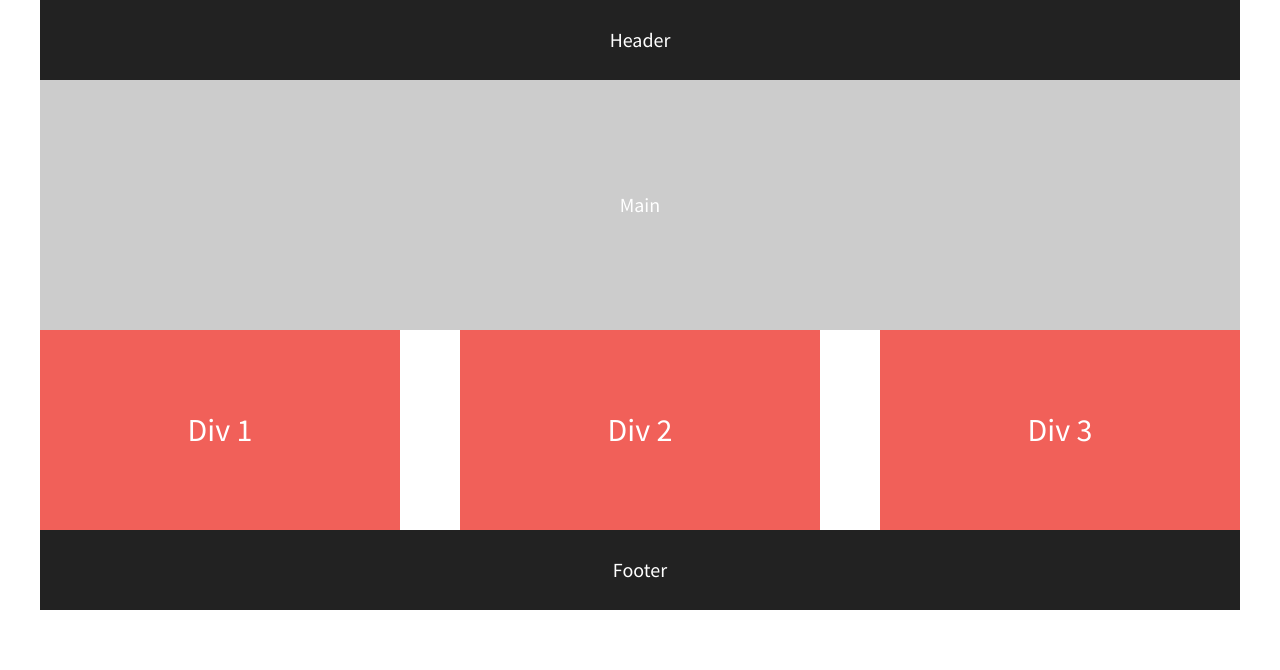
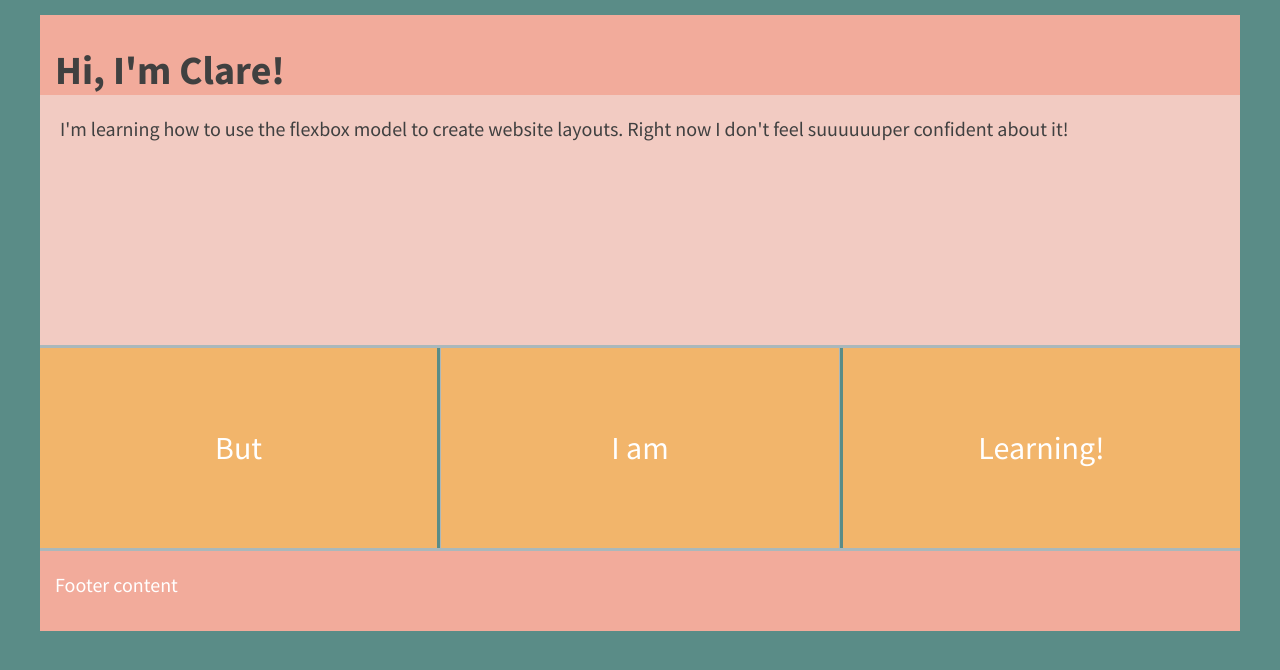
Before and after one commit to cheisentrout/flexbox-layout-starter, a plain HTML site: page index.html in a window 1280 px wide. Drawn offline with nearby package versions, Linux system fonts and the light colour scheme.

Commit message:
Personalized content

```diff
--- a/css/main.css
+++ b/css/main.css
@@ -107,27 +107,39 @@ body {
   font-size: 1.25em;
   height: 100%;
   color: #fff;
+  background-color: #5A8C87;
 }
 
 header,
 footer {
-  background-color: #222;
+  background-color: #F2AB9B;
   height: 80px;
   width: 100%;
+  display: flex;
+  justify-content: flex-start;
 }
 
+header {
+  margin-top: 15px;
+}
+
+header h1 {
+  color: #404040;
+  padding: 0 15px;
+
+}
 main {
-  background-color: #ccc;
+  background-color: #F2CBC2;
+  justify-content: center;
+  align-items: center;
+  padding: 0 20px;
   height: 250px;
   width: 100%;
+  border-bottom: 3px solid #AAB8BB;
 }
 
-header,
-footer,
-main {
-  display: flex;
-  justify-content: center;
-  align-items: center
+main p {
+  color: #404040;
 
 }
 
@@ -140,18 +152,31 @@ main {
 
 }
 
+#div-2 {
+  border-left: 1px solid #AAB8BB;
+  border-right: 1px solid #AAB8BB;
+}
+
 .flex-items {
   color: #fff;
   line-height: 1.5em;
   font-size: 1.6em;
-  background-color: #f16059;
-  width: 30%;
+  background-color: #F2B56B;
+  width: 33.1%;
   height: 200px;
   display: flex;
   justify-content: center;
   align-items: center;
 }
 
+footer {
+  border-top: 3px solid #AAB8BB;
+}
+
+footer p {
+  padding: 0 15px;
+
+}
 /* ==========================================================================
    Helper classes
    ========================================================================== */
--- a/index.html
+++ b/index.html
@@ -22,18 +22,24 @@
 
         <!-- Add your site or application content here -->
         <section class="flex-container">
-            <header>Header</header>
-            <main>Main</main>
+            <header>
+                <h1>Hi, I'm Clare!</h1>
+            </header>
+            <main>
+                <p>I'm learning how to use the flexbox model to create website layouts. Right now I don't feel suuuuuuper confident about it!</p>
+            </main>
             <div id="div-1" class="flex-items">
-                Div 1
+                <p>But</p>
             </div>
             <div id="div-2" class="flex-items">
-                Div 2
+                <p>I am</p>
             </div>
             <div id="div-3" class="flex-items">
-                Div 3
+                <p>Learning!</p>
             </div>
-            <footer>Footer</footer>
+            <footer>
+                <p>Footer content</p>
+            </footer>
         </section>
 
         <script src="https://ajax.googleapis.com/ajax/libs/jquery/1.11.3/jquery.min.js"></script>
```
